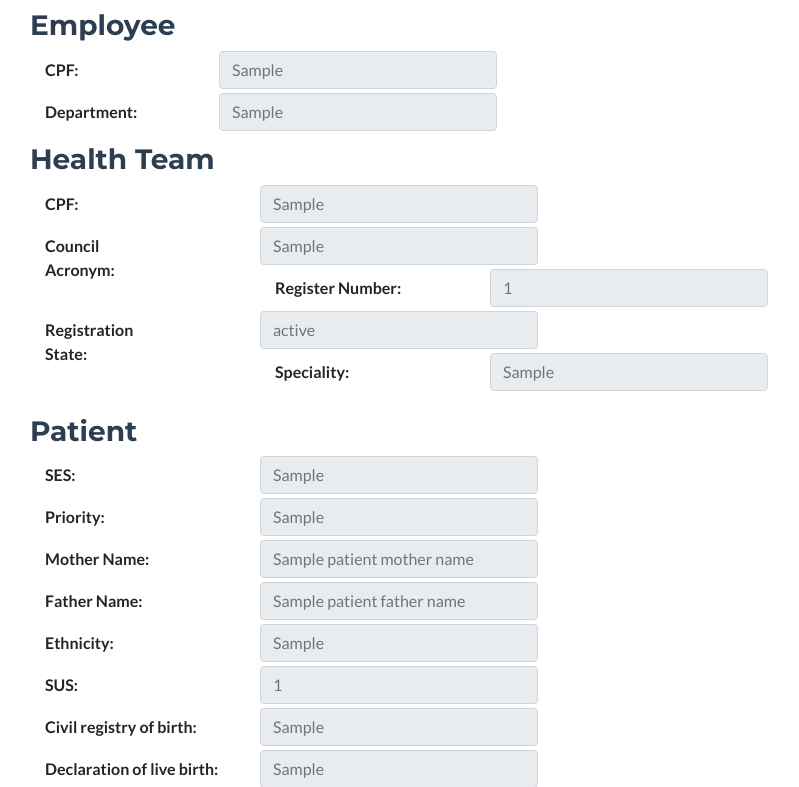
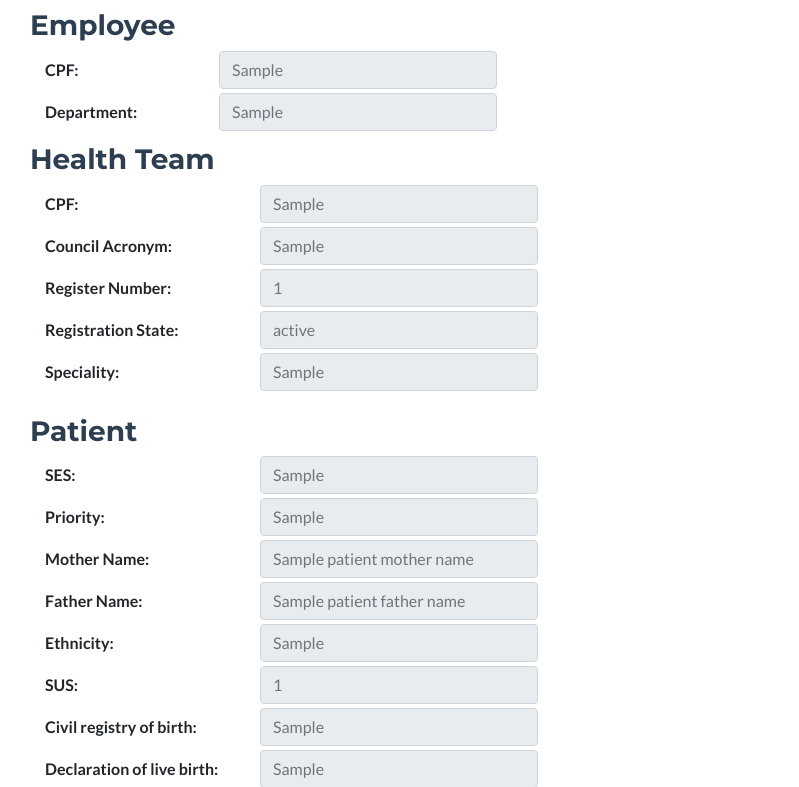
Before and after one commit to fga-eps-mds/2018.1-Dr-Down, a Django app: template drdown/users/templates/users/user_detail.html in a window 1280 px wide. Shown: the part 438-1225 px from the top of the page, without its empty margins (55-854 px from the left). Run offline with Django 3.2, Linux system fonts and the light colour scheme; a user stored in the database is signed in; tables that the repository leaves empty hold one stand-in row (values such as "Sample post"); the template is opened without the code that fills it: values that come from a table or form of the project are taken from there, most other values are stand-ins (such as "Sample title", 1, 10 or a date in 2020); grey boxes marked "Sample" are stand-in pictures; parts of the project's set-up code (start-up, migrations or seed data) failed here and were passed over; some libraries are stand-ins or nearby versions.

Commit message:
Correcting user detail page bug
Co-authored-by: Geovana Ramos <geovannna.1998@gmail.com>

```diff
--- a/drdown/users/static/users/css/user_detail.css
+++ b/drdown/users/static/users/css/user_detail.css
@@ -33,6 +33,13 @@
     max-width: 20%;
 }
 
+.col-4 {
+    -webkit-box-flex: 0;
+    -ms-flex: 0 0 20%;
+    flex: 0 0 20%;
+    max-width: 20%;
+}
+
 .pr-7 {
   padding-right: 8rem;
 }
--- a/drdown/users/templates/users/user_detail.html
+++ b/drdown/users/templates/users/user_detail.html
@@ -104,7 +104,7 @@
 
         {% if health_team_council_acronym %}
         <div class="form-group row mb-1">
-          <label for="inputName" class=" col-form-label float-left mr-2 pr-6 col-3"><strong>{% trans 'Council Acronym: '%}</strong></label>
+          <label for="inputName" class=" col-form-label float-left mr-2 pr-5 col-4"><strong>{% trans 'Council Acronym: '%}</strong></label>
           <div>
             <input class="form-control col-sm-3" id="inputName" placeholder="{{ health_team_council_acronym }}" disabled>
           </div>
@@ -113,7 +113,7 @@
 
         {% if health_team_register_number %}
         <div class="form-group row mb-1">
-          <label for="inputName" class=" col-form-label float-left mr-2 pr-6 col-3"><strong>{% trans 'Register Number: '%}</strong></label>
+          <label for="inputName" class=" col-form-label float-left mr-2 col-4"><strong>{% trans 'Register Number: '%}</strong></label>
           <div>
             <input class="form-control col-sm-3" id="inputName" placeholder="{{ health_team_register_number }}" disabled>
           </div>
@@ -122,7 +122,7 @@
 
         {% if health_team_registration_state %}
         <div class="form-group row mb-1">
-          <label for="inputName" class=" col-form-label float-left mr-2 pr-6 col-3"><strong>{% trans 'Registration State: '%}</strong></label>
+          <label for="inputName" class=" col-form-label float-left mr-2 pr-5 col-4"><strong>{% trans 'Registration State: '%}</strong></label>
           <div>
             <input class="form-control col-sm-3" id="inputName" placeholder="{{ health_team_registration_state }}" disabled>
           </div>
```
